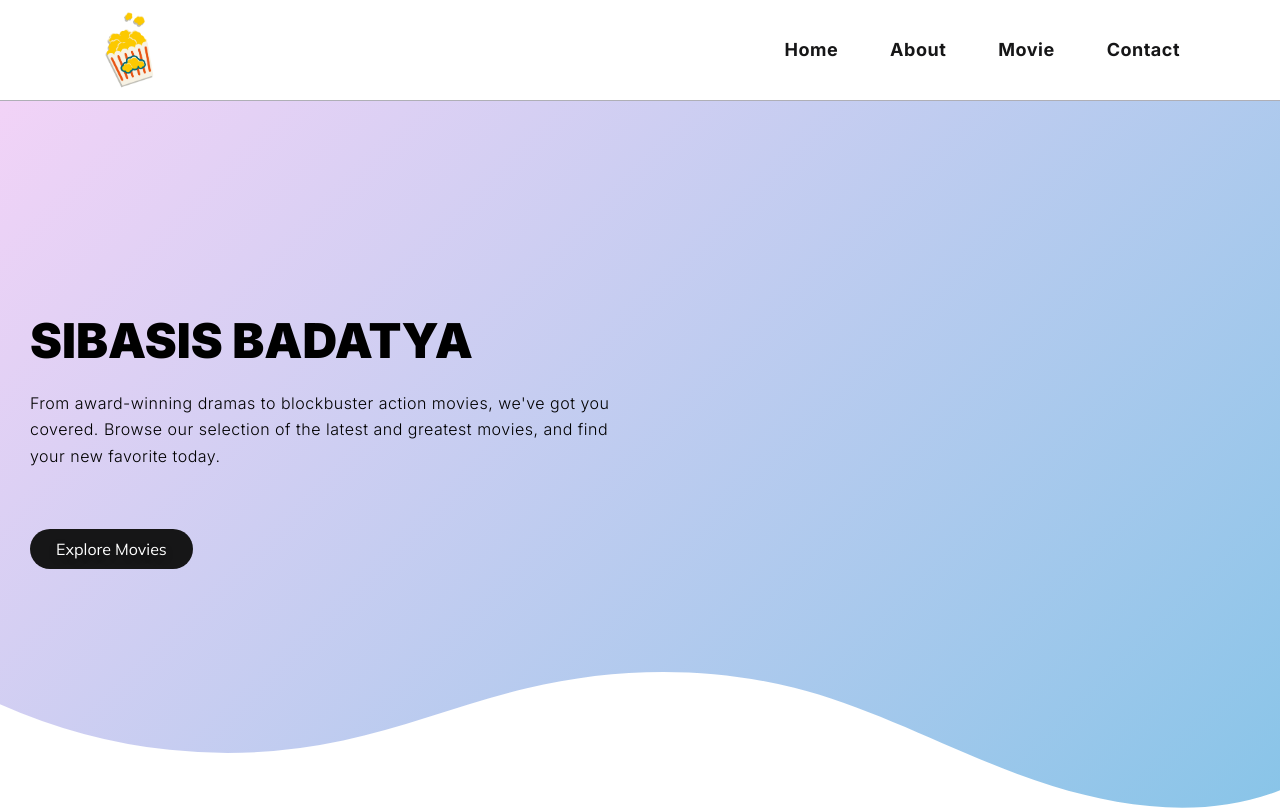
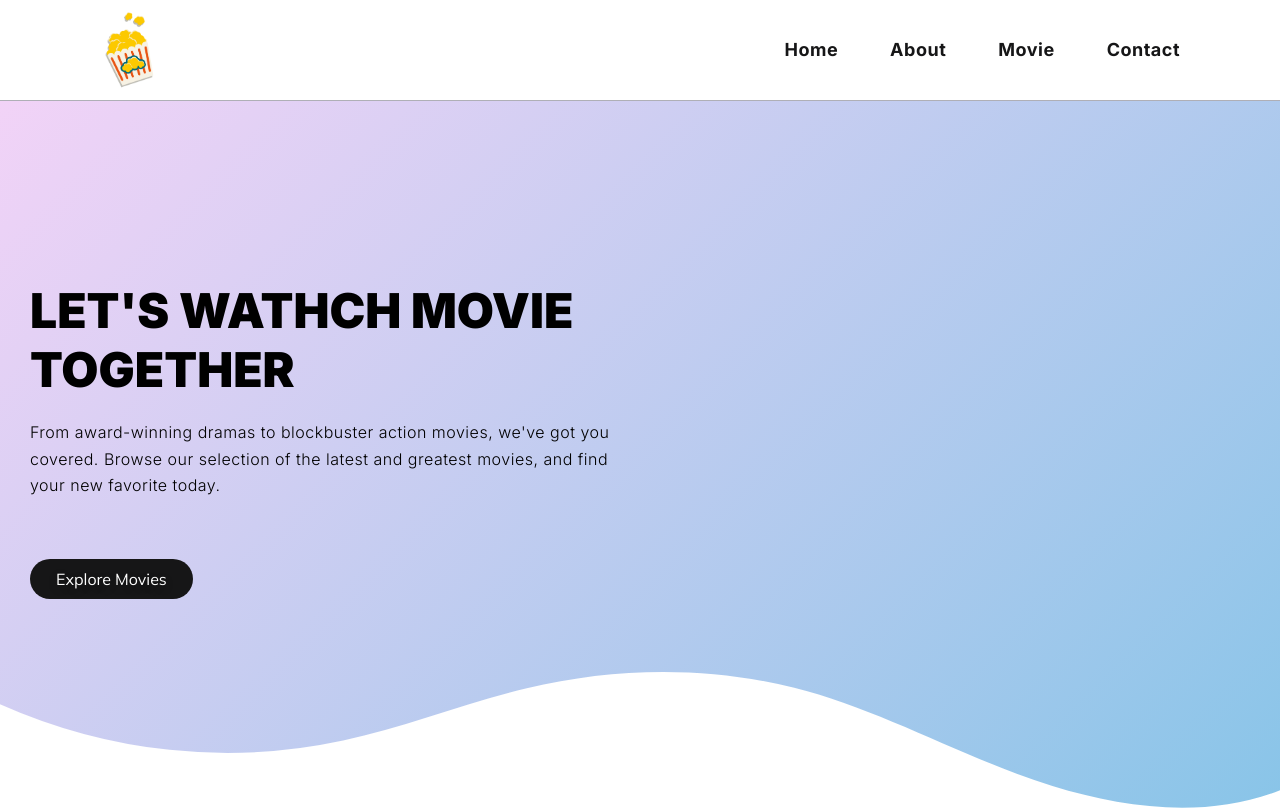
Before and after one commit to Sibasisbadatya/Movies, a Next.js app: page / in a window 1280 px wide. Shown: the top 809 px of the page. Built offline with nearby package versions, Linux system fonts and the light colour scheme.

Commit message:
Update page.js

```diff
--- a/src/app/page.js
+++ b/src/app/page.js
@@ -4,7 +4,7 @@ import Herosection from './components/HeroSection'
 const page = () => {
   return (
     <>
-   <Herosection title={"SIBASIS BADATYA"} imageUrl={"/image.jpg"} />
+   <Herosection title={"Let's wathch movie together"} imageUrl={"/image.jpg"} />
     </>
   )
 }
```
